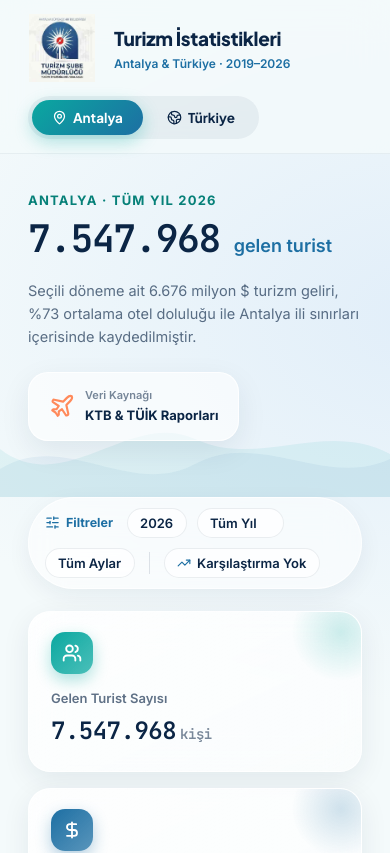
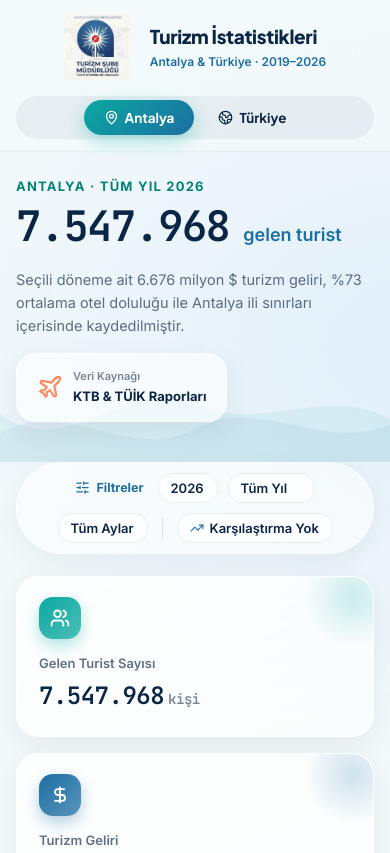
Before and after one commit to ufukoncel07-cloud/Turizm-statistikleri, a React (Vite) app: page / in a window 390 px wide. Shown: the top 853 px of the page. Built offline with nearby package versions, Linux system fonts and the light colour scheme.

Commit message:
style: add mobile responsive layout adjustments

```diff
--- a/src/App.tsx
+++ b/src/App.tsx
@@ -373,17 +373,31 @@ export default function TurizmDashboard() {
         @media (prefers-reduced-motion: reduce) {
           .animate-fadeUp, .hover-lift, .tab-btn { animation: none !important; transition: none !important; }
         }
+        @media (max-width: 768px) {
+          .mobile-header { padding: 12px 16px !important; flex-direction: column !important; align-items: stretch !important; gap: 16px !important; }
+          .mobile-logo-container { justify-content: center !important; }
+          .mobile-tabs { justify-content: center !important; }
+          .mobile-hero { padding: 24px 16px 40px !important; }
+          .mobile-hero-flex { flex-direction: column !important; gap: 16px !important; align-items: flex-start !important; }
+          .mobile-main { padding: 0 16px !important; }
+          .mobile-charts-grid { grid-template-columns: 1fr !important; }
+          .mobile-filters { justify-content: center !important; }
+        }
+        @media (max-width: 480px) {
+          .mobile-metric-grid { grid-template-columns: 1fr !important; }
+          .mobile-hero-number { font-size: 42px !important; }
+        }
       `}</style>
 
       {/* ================= HEADER ================= */}
-      <header style={{
+      <header className="mobile-header" style={{
         position: "sticky", top: 0, zIndex: 40,
         background: "rgba(244,250,251,0.78)", backdropFilter: "blur(18px)",
         borderBottom: "1px solid rgba(11,37,69,0.06)",
         padding: "14px 28px",
         display: "flex", alignItems: "center", justifyContent: "space-between", flexWrap: "wrap", gap: 14,
       }}>
-        <div style={{ display: "flex", alignItems: "center", gap: 14 }}>
+        <div className="mobile-logo-container" style={{ display: "flex", alignItems: "center", gap: 14 }}>
           <img src="./logo.jpg" alt="Turizm İstatistikleri Logo" style={{ width: 68, height: 68, objectFit: "contain" }} />
           <div style={{ paddingLeft: 4 }}>
             <div style={{ fontFamily: "Plus Jakarta Sans, sans-serif", fontWeight: 800, fontSize: 19, color: COLORS.lacivert, letterSpacing: -0.3 }}>
@@ -396,7 +410,7 @@ export default function TurizmDashboard() {
         </div>
 
         {/* Sekme geçişi */}
-        <div style={{
+        <div className="mobile-tabs" style={{
           display: "flex", background: "rgba(11,37,69,0.06)", borderRadius: 999, padding: 4, gap: 4,
         }}>
           {[{ id: "antalya", label: "Antalya", icon: MapPin }, { id: "turkiye", label: "Türkiye", icon: Globe2 }].map((t) => (
@@ -420,15 +434,15 @@ export default function TurizmDashboard() {
       </header>
 
       {/* ================= HERO ================= */}
-      <section style={{ position: "relative", padding: "36px 28px 56px", overflow: "hidden" }}>
+      <section className="mobile-hero" style={{ position: "relative", padding: "36px 28px 56px", overflow: "hidden" }}>
         <div style={{ maxWidth: 1400, margin: "0 auto", position: "relative", zIndex: 2 }}>
-          <div className="animate-fadeUp" style={{ display: "flex", alignItems: "flex-end", justifyContent: "space-between", flexWrap: "wrap", gap: 24 }}>
+          <div className="animate-fadeUp mobile-hero-flex" style={{ display: "flex", alignItems: "flex-end", justifyContent: "space-between", flexWrap: "wrap", gap: 24 }}>
             <div>
               <div style={{ fontSize: 13, fontWeight: 700, color: COLORS.turkuazKoyu, textTransform: "uppercase", letterSpacing: 1.2, marginBottom: 8 }}>
                 {bolgeAdi} · {ay !== "all" ? MONTHS[Number(ay) - 1] : QUARTERS.find(q => q.id === ceyrek)?.label} {yil}
               </div>
               <div style={{ display: "flex", alignItems: "baseline", gap: 14, flexWrap: "wrap" }}>
-                <span style={{
+                <span className="mobile-hero-number" style={{
                   fontFamily: "JetBrains Mono, monospace", fontWeight: 700, fontSize: "clamp(38px, 6vw, 66px)",
                   color: COLORS.lacivert, letterSpacing: -1.5, lineHeight: 1,
                 }}>
@@ -463,10 +477,10 @@ export default function TurizmDashboard() {
         </svg>
       </section>
 
-      <main style={{ maxWidth: 1400, margin: "0 auto", padding: "0 28px", display: "flex", flexDirection: "column", gap: 22 }}>
+      <main className="mobile-main" style={{ maxWidth: 1400, margin: "0 auto", padding: "0 28px", display: "flex", flexDirection: "column", gap: 22 }}>
 
         {/* ================= FİLTRE ÇUBUĞU ================= */}
-        <div className="animate-fadeUp" style={{
+        <div className="animate-fadeUp mobile-filters" style={{
           display: "flex", flexWrap: "wrap", alignItems: "center", gap: 10,
           background: "rgba(255,255,255,0.55)", backdropFilter: "blur(16px)",
           border: "1px solid rgba(255,255,255,0.7)", borderRadius: 999, padding: "10px 16px",
@@ -483,7 +497,7 @@ export default function TurizmDashboard() {
         </div>
 
         {/* ================= METRİK KARTLARI ================= */}
-        <div style={{ display: "grid", gridTemplateColumns: "repeat(auto-fit, minmax(200px, 1fr))", gap: 16 }}>
+        <div className="mobile-metric-grid" style={{ display: "grid", gridTemplateColumns: "repeat(auto-fit, minmax(200px, 1fr))", gap: 16 }}>
           <MetricCard icon={Users} label="Gelen Turist Sayısı" value={mevcutAgg ? trFmt(mevcutAgg.ziyaretci) : "—"} unit="kişi"
             deltaVal={mevcutAgg && karsilastirAgg ? delta(mevcutAgg.ziyaretci, karsilastirAgg.ziyaretci) : null} accent={COLORS.turkuaz} delayMs={40} />
           <MetricCard icon={DollarSign} label="Turizm Geliri" value={mevcutAgg ? fmtGelir(mevcutAgg) : "—"} unit="$"
@@ -525,7 +539,7 @@ export default function TurizmDashboard() {
         </SectionCard>
 
         {/* ================= PASTA + BAR GRID ================= */}
-        <div style={{ display: "grid", gridTemplateColumns: "1.1fr 1fr", gap: 22, alignItems: "stretch" }}>
+        <div className="mobile-charts-grid" style={{ display: "grid", gridTemplateColumns: "1.1fr 1fr", gap: 22, alignItems: "stretch" }}>
           <SectionCard title="Milliyete Göre Dağılım" subtitle="Seçili döneme göre ziyaretçi payı" icon={Globe2} delayMs={150}>
             <ResponsiveContainer width="100%" height={340}>
               <PieChart>
```
